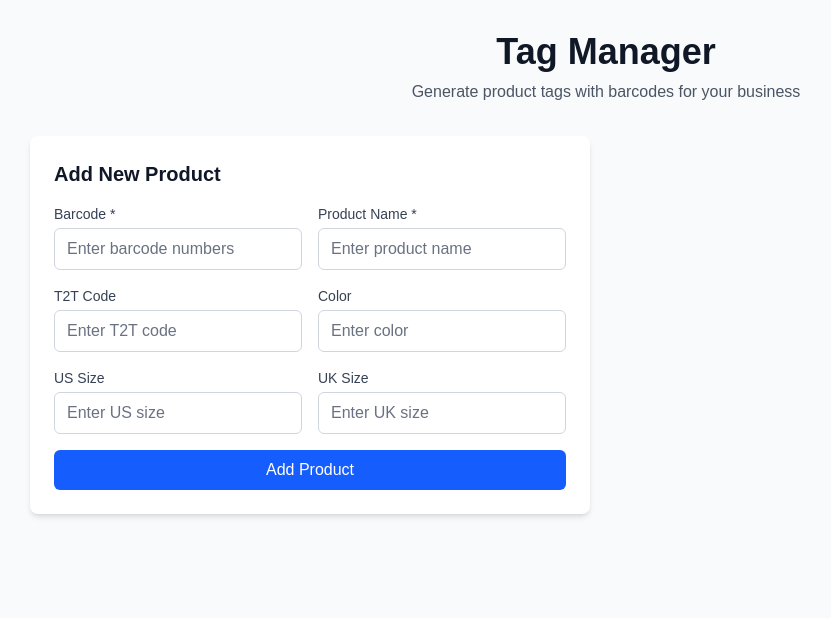
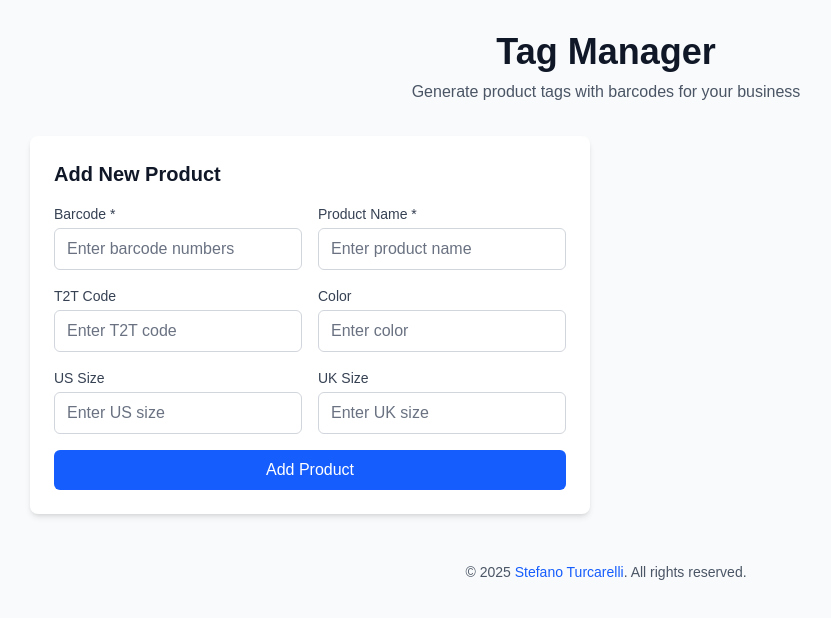
Before and after one commit to stefanoturcarelli/tag-manager, a Next.js app: page / in a window 1280 px wide. Shown: the top 618 px of the page, without its empty margins (34-865 px from the left). Built offline with nearby package versions, Linux system fonts and the light colour scheme.

Commit message:
Add copyright footer to the homepage

```diff
--- a/app/page.tsx
+++ b/app/page.tsx
@@ -12,6 +12,22 @@ export default function Home() {
           <p className="text-gray-600">Generate product tags with barcodes for your business</p>
         </div>
         <TagManager />
+
+        {/* Copyright Footer */}
+        <footer className="mt-12 text-center text-gray-600 text-sm">
+          <p>
+            © {new Date().getFullYear()}{" "}
+            <a
+              href="https://stefanoturcarelli.com"
+              target="_blank"
+              rel="noopener noreferrer"
+              className="text-blue-600 hover:text-blue-800 hover:underline transition-colors"
+            >
+              Stefano Turcarelli
+            </a>
+            . All rights reserved.
+          </p>
+        </footer>
       </div>
     </div>
   );
```
